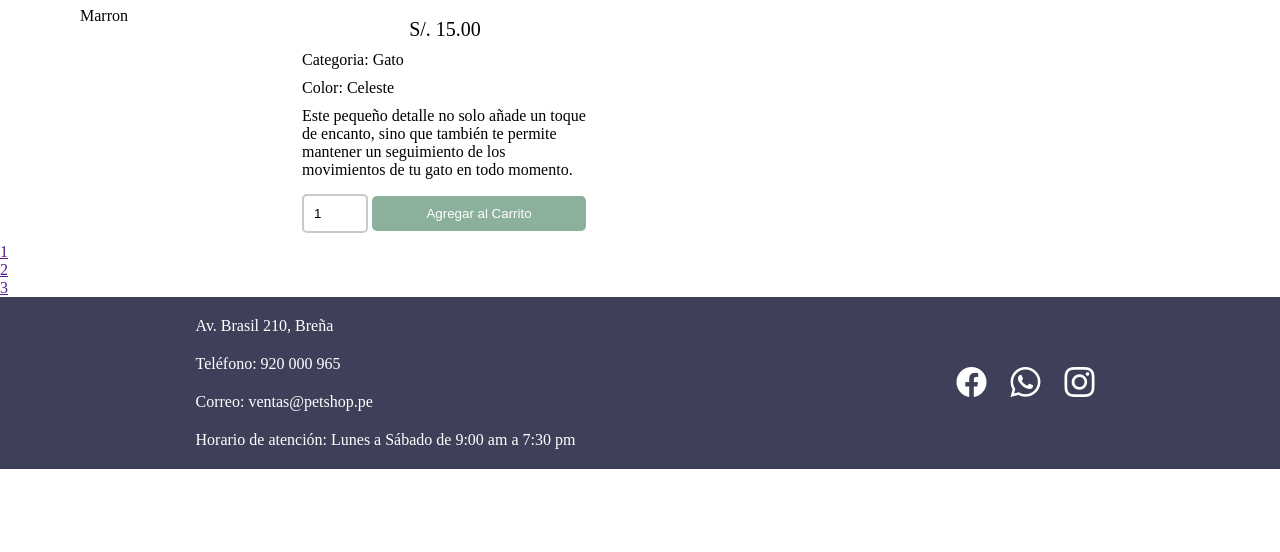
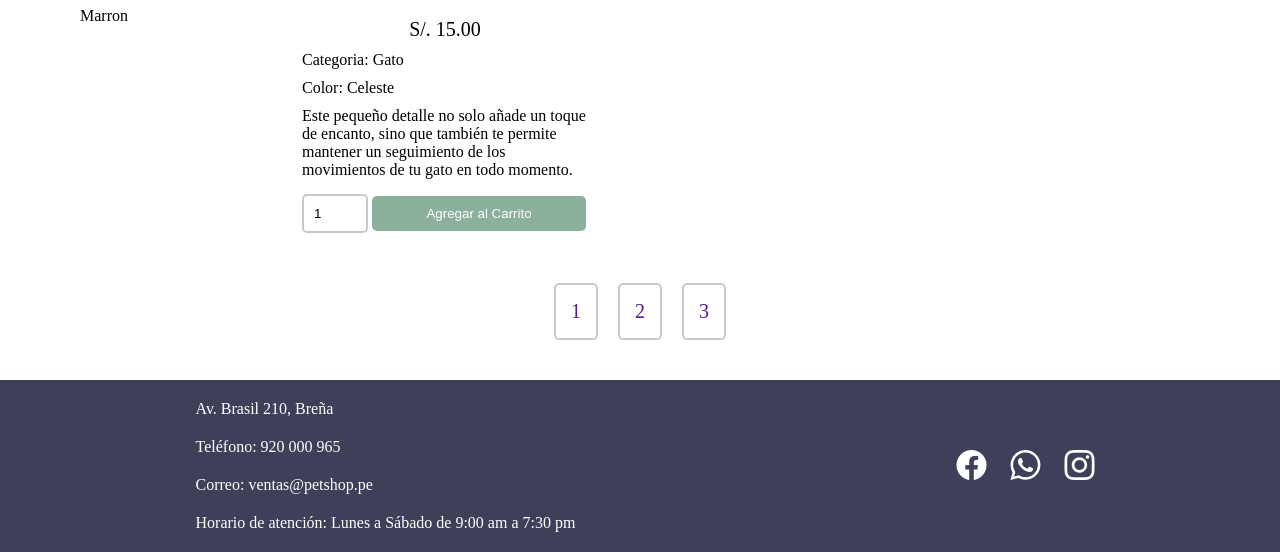
Before and after one commit to marisolkarina/Frontend-Actividad02-Grupo1, a plain HTML site: page index.html in a window 1280 px wide. Shown: the part 888-1440 px from the top of the page. Before the commit the page ends 1357 px from the top, so only its background shows below. Drawn offline with nearby package versions, Linux system fonts and the light colour scheme.

Commit message:
estilos en la paginacion del index

```diff
--- a/styles.css
+++ b/styles.css
@@ -300,6 +300,25 @@
     }
 }
 
+/*paginacion del index*/
+.pagination ul{
+    display: flex;
+    justify-content: center;
+    list-style-type: none;
+    margin: 40px 0;
+}
+.pagination li {
+    border: 2px var(--gray) solid;
+    border-radius: 5px;
+    padding: 15px;
+    margin: 0 10px;
+    cursor: pointer;
+}
+.pagination a {
+    text-decoration: none;
+    font-size: 20px;
+}
+
 /*FOOTER*/
 .footer {
     background-color: var(--footer);
```
